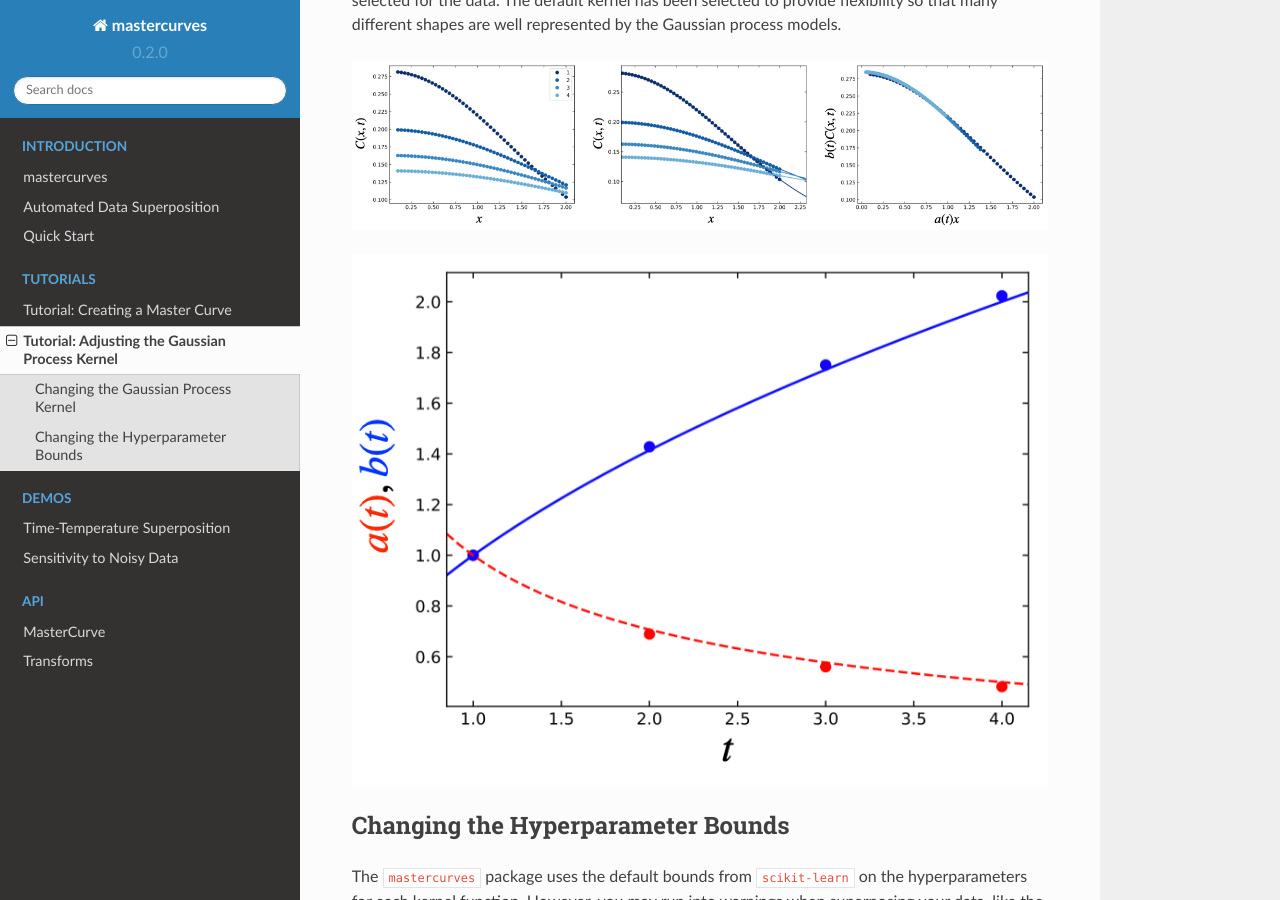
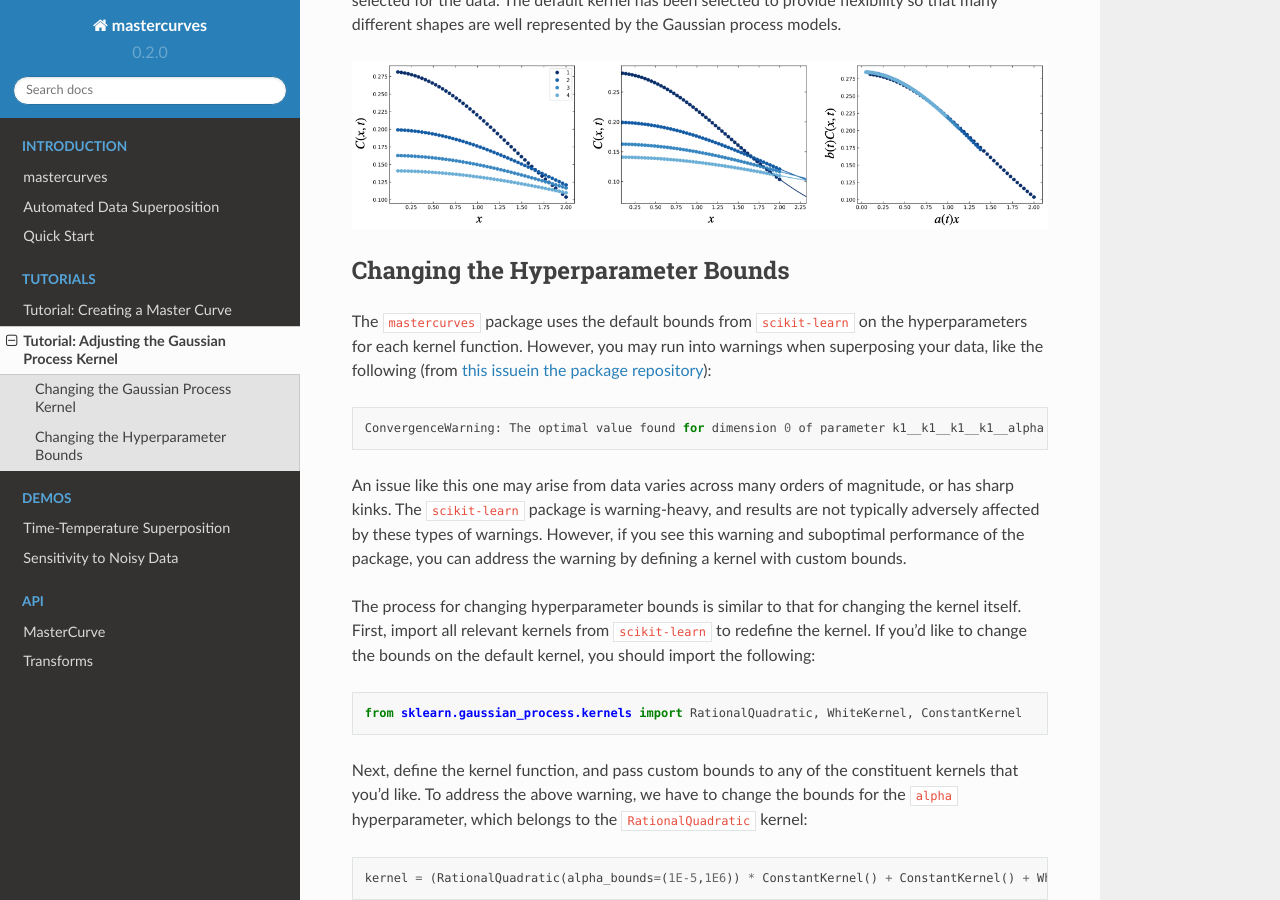
Before and after one commit to krlennon/mastercurves, a Sphinx documentation site: the page built from docs/source/kernels.rst, in a window 1280 px wide and 900 px high, scrolled down 929 px. Built offline with Sphinx 7.4.7 and the Read the Docs theme 2.0.0, drawn with Linux system fonts in a browser that asks for light colours.

Commit message:
remove shifts from kernel tutorial

```diff
--- a/docs/source/kernels.rst
+++ b/docs/source/kernels.rst
@@ -42,8 +42,6 @@ the Gaussian process models.
 
 .. image:: images/kernels.png
 
-.. image:: images/kernels_shifts.png
-
 Changing the Hyperparameter Bounds
 ----------------------------------
 
```
